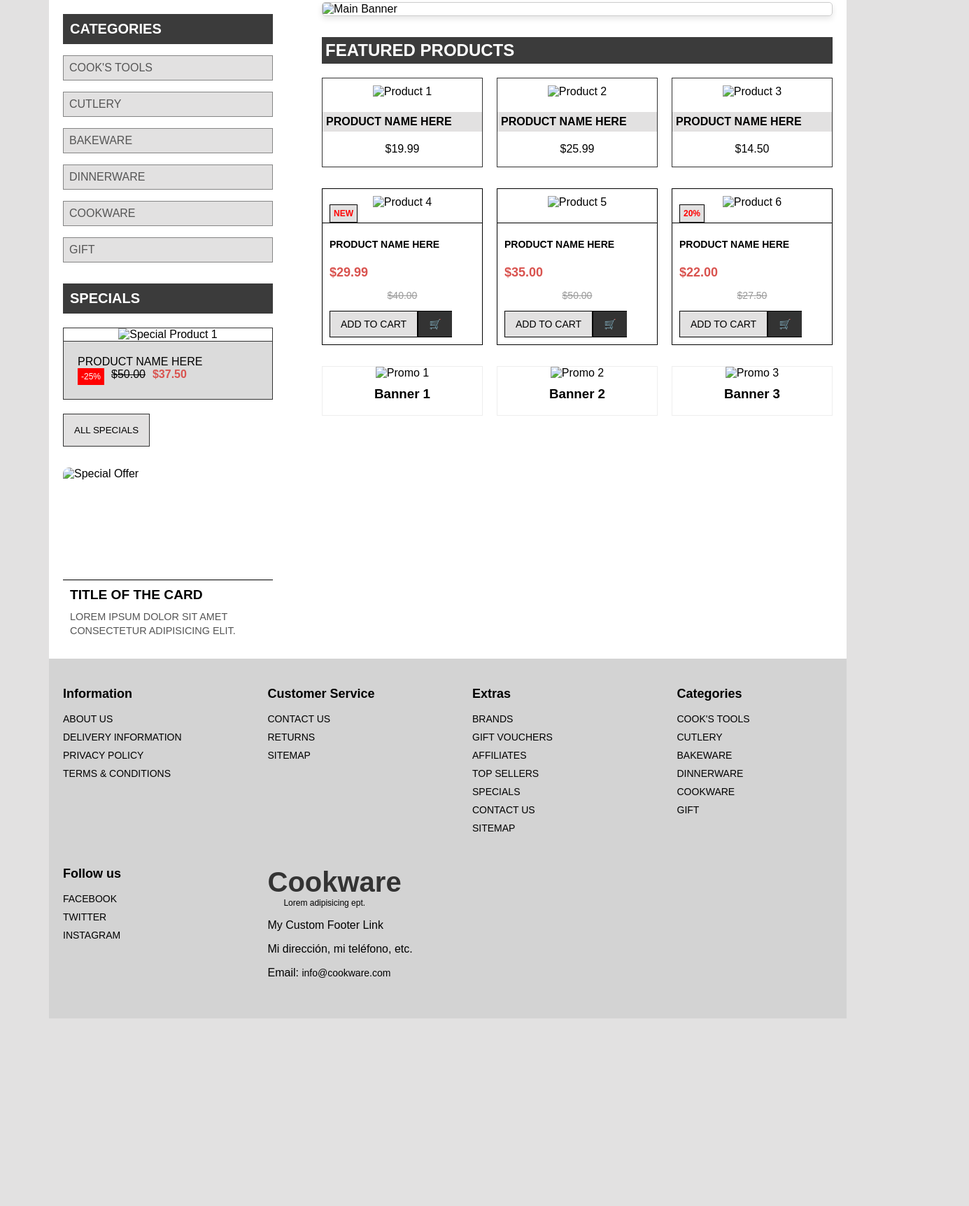
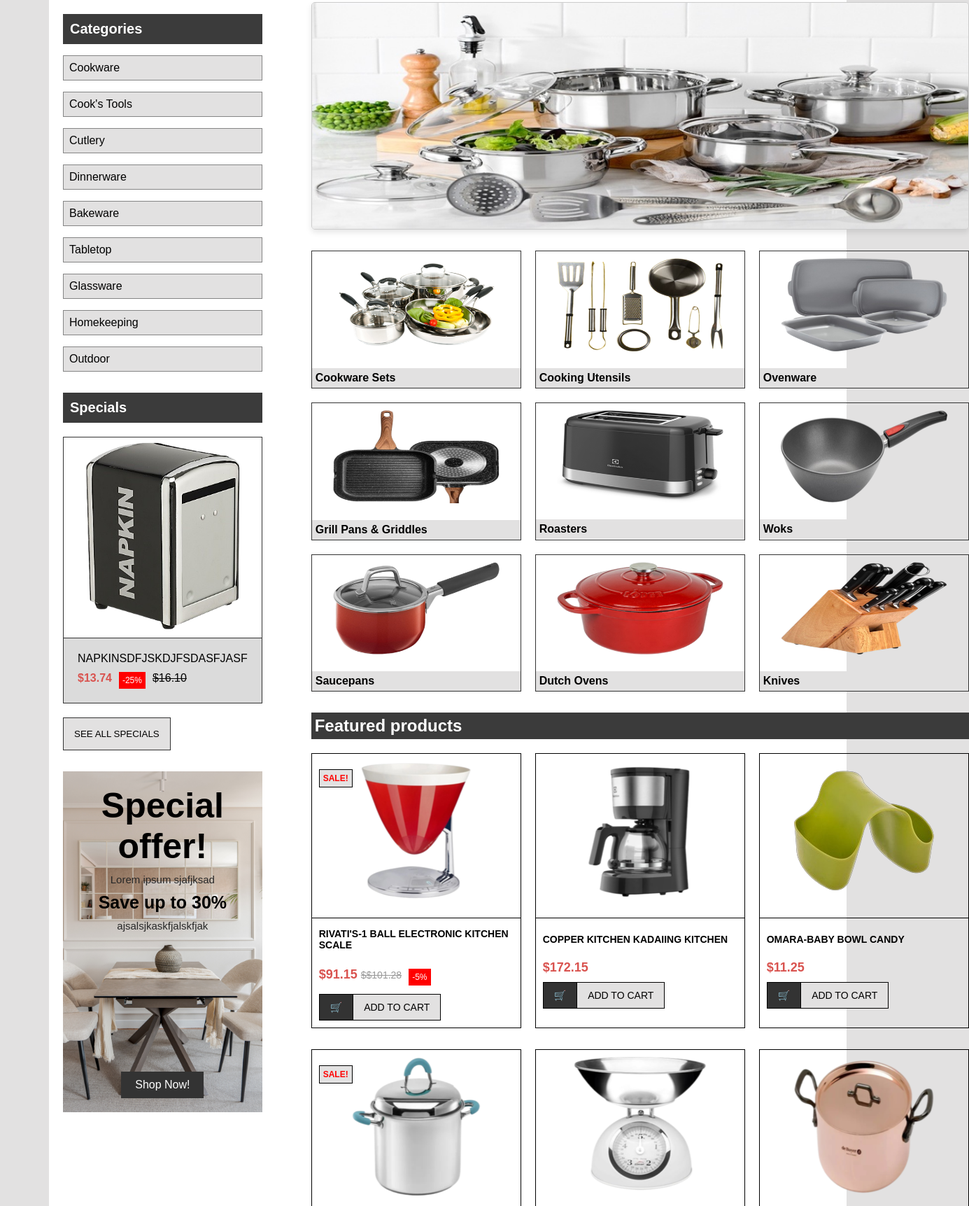
Before and after one commit to juanda22-ty/JuanRodriguezTiendaWeb, a plain HTML site: page index.html in a window 1280 px wide. Shown: the part 133-1856 px from the top of the page at 70% size, 1385 px wide, since content can reach past the window. Before the commit the page ends 1588 px from the top, so only its background shows below. Drawn offline with Linux system fonts and the light colour scheme.

Commit message:
Update index.html

```diff
--- a/index.html
+++ b/index.html
@@ -38,152 +38,212 @@
                         <a href="">🔒 SIGN OUT</a>
                     </div>
                 </div>
-                <div class="cart"><a href="#">🛒 SHOPPING CART (0)</a></div>
+                <div class="cart"><a href="#">🛒 0</a></div>
             </div>
         </div>
     </div>
     <div class="main-content container3">
-        <aside class="sidebar">
+        <div class="sidebar">
             <div class="categories">
-                <h2>CATEGORIES</h2>
-                <p><a href="#">COOK'S TOOLS</a></p>
-                <p><a href="#">CUTLERY</a></p>
-                <p><a href="#">BAKEWARE</a></p>
-                <p><a href="#">DINNERWARE</a></p>
-                <p><a href="#">COOKWARE</a></p>
-                <p><a href="#">GIFT</a></p>
+                <h2>Categories</h2>
+                <div class="tipo">
+                    <p>Cookware</p>
+                    <p>Cook's Tools</p>
+                    <p>Cutlery</p>
+                    <p>Dinnerware</p>
+                    <p>Bakeware</p>
+                    <p>Tabletop</p>
+                    <p>Glassware</p>
+                    <p>Homekeeping</p>
+                    <p>Outdoor</p>
+                </div>
             </div>
             <div class="specials">
-                <h2>SPECIALS</h2>
+                <h2>Specials</h2>
                 <div class="special-item">
-                    <img src="./img/imagen3.jpg" alt="Special Product 1">
-                    <p class="etiqueta">
-                        25%
-                    </p>
+                    <img src="./img/1000045217.png" alt="Product Image">
                     <div class="special-item2">
-                        <p>PRODUCT NAME HERE</p>
-                        <p class="precio-item">
-                            <span id="descuento">-25%</span>
-                            <span class="old-price">$50.00</span>
-                            <span class="price">$37.50</span>
-                        </p>
+                        <p>NAPKINSDFJSKDJFSDASFJASF</p>
+                        <div class="precio-item">
+                            <p class="price">$13.74</p>
+                            <p id="descuento">-25%</p>
+                            <span class="old-price">$16.10</span>
+                        </div>
                     </div>
                 </div>
-                <button>ALL SPECIALS</button>
+                <button>SEE ALL SPECIALS</button>
             </div>
-            <div class="special-offer-card">
-                <img src="./img/imagen4.jpg" alt="Special Offer">
-                <div class="info-card">
-                    <h3>TITLE OF THE CARD</h3>
-                    <p>Lorem ipsum dolor sit amet consectetur adipisicing elit.</p>
+            <div class="special-offer-banner">
+                <h2>Special offer!</h2>
+                <div class="oferta">
+                    <p>Lorem ipsum sjafjksad</p>
+                    <h4>Save up to 30%</h4>
+                    <p>ajsalsjkaskfjalskfjak</p>
+                </div>
+                <button>Shop Now!</button>
+            </div>
+        </div>
+
+        <div class="product-area">
+            <div class="main-banner">
+                <img src="./img/ollas.jpg" alt="Main Banner">
+            </div>
+            <div class="product-grid">
+                <div class="grid-item">
+                    <img src="./img/setollas.png" alt="Cookware Sets">
+                    <h3>Cookware Sets</h3>
+                    <a href="#"><i class="fas fa-arrow-right"></i></a>
+                </div>
+                <div class="grid-item">
+                    <img src="./img/utensilios.png" alt="Cooking Utensils">
+                    <h3>Cooking Utensils</h3>
+                    <a href="#"><i class="fas fa-arrow-right"></i></a>
+                </div>
+                <div class="grid-item">
+                    <img src="./img/owenwave.png" alt="Ovenware">
+                    <h3>Ovenware</h3>
+                    <a href="#"><i class="fas fa-arrow-right"></i></a>
+                </div>
+                <div class="grid-item">
+                    <img src="./img/grillpans.png" alt="Grill Pans & Griddles">
+                    <h3>Grill Pans & Griddles</h3>
+                    <a href="#"><i class="fas fa-arrow-right"></i></a>
+                </div>
+                <div class="grid-item">
+                    <img src="./img/tostadora.png" alt="Roasters">
+                    <h3>Roasters</h3>
+                    <a href="#"><i class="fas fa-arrow-right"></i></a>
+                </div>
+                <div class="grid-item">
+                    <img src="./img/woks.png" alt="Woks">
+                    <h3>Woks</h3>
+                    <a href="#"><i class="fas fa-arrow-right"></i></a>
+                </div>
+                <div class="grid-item">
+                    <img src="./img/saucepans.png" alt="Saucepans">
+                    <h3>Saucepans</h3>
+                    <a href="#"><i class="fas fa-arrow-right"></i></a>
+                </div>
+                <div class="grid-item">
+                    <img src="./img/dutchoven.png" alt="Dutch Ovens">
+                    <h3>Dutch Ovens</h3>
+                    <a href="#"><i class="fas fa-arrow-right"></i></a>
+                </div>
+                <div class="grid-item">
+                    <img src="./img/cuchillos.png" alt="Knives">
+                    <h3>Knives</h3>
+                    <a href="#"><i class="fas fa-arrow-right"></i></a>
                 </div>
             </div>
-        </aside>
-        <main class="product-area">
-            <div class="main-banner">
-                <img src="./img/imagen1.jpg" alt="Main Banner">
-            </div>
+
             <div class="featured-products">
-                <h2>FEATURED PRODUCTS</h2>
-                <div class="product-grid">
-                    <div class="grid-item">
-                        <img src="./img/item1.png" alt="Product 1">
-                        <h3>PRODUCT NAME HERE</h3>
-                        <p class="price">$19.99</p>
+                <h2>Featured products</h2>
+                <div class="product-row">
+                    <div class="product-card">
+                        <p class="etiqueta">SALE!</p>
+                        <img src="./img/balanza.png" alt="Product">
+                        <div class="info-card">
+                            <p class="product-name">RIVATI'S-1 BALL ELECTRONIC KITCHEN SCALE</p>
+                            <div class="precio-item">
+                                <p class="price">$91.15 <span class="old-price">$$101.28</span></p>
+                                <p id="descuento">-5%</p>
+                            </div>
+                            <div class="botontarjeta">
+                                <button id="carrito">🛒</button>
+                                <button id="textoboton">ADD TO CART</button>
+                            </div>
+                        </div>
                     </div>
-                    <div class="grid-item">
-                        <img src="./img/item2.png" alt="Product 2">
-                        <h3>PRODUCT NAME HERE</h3>
-                        <p class="price">$25.99</p>
+                    <div class="product-card">
+                        <img src="./img/cafetera.png" alt="Product">
+                        <div class="info-card">
+                            <p class="product-name">COPPER KITCHEN KADAIING KITCHEN</p>
+                            <p class="price">$172.15</p>
+                            <div class="botontarjeta">
+                                <button id="carrito">🛒</button>
+                                <button id="textoboton">ADD TO CART</button>
+                            </div>
+                        </div>
                     </div>
-                    <div class="grid-item">
-                        <img src="./img/item3.png" alt="Product 3">
-                        <h3>PRODUCT NAME HERE</h3>
-                        <p class="price">$14.50</p>
+                    <div class="product-card">
+                        <img src="./img/esponja.png" alt="Product">
+                        <div class="info-card">
+                            <p class="product-name">OMARA-BABY BOWL CANDY</p>
+                            <p class="price">$11.25</p>
+                            <div class="botontarjeta">
+                                <button id="carrito">🛒</button>
+                                <button id="textoboton">ADD TO CART</button>
+                            </div>
+                        </div>
+
                     </div>
                 </div>
                 <div class="product-row">
                     <div class="product-card">
-                        <p class="etiqueta">NEW</p>
-                        <img src="./img/item4.png" alt="Product 4">
+                        <p class="etiqueta">SALE!</p>
+                        <img src="./img/ollaexpress.png" alt="Product">
                         <div class="info-card">
-                            <h3 class="product-name">PRODUCT NAME HERE</h3>
-                            <p class="price">$29.99</p>
-                            <p class="old-price">$40.00</p>
+                            <p class="product-name">TOTALL-JAW BLOW PRESSURE COOKER</p>
+                            <div class="precio-item">
+                                <p class="price">$54.56 <span class="old-price">$$82.02</span></p>
+                                <p id="descuento">-3%</p>
+                            </div>
                             <div class="botontarjeta">
+                                <button id="carrito">🛒</button>
                                 <button id="textoboton">ADD TO CART</button>
-                                <button id="carrito">🛒</button>
                             </div>
                         </div>
                     </div>
                     <div class="product-card">
-                        <img src="./img/item5.png" alt="Product 5">
+                        <img src="./img/pesa.png" alt="Product">
                         <div class="info-card">
-                            <h3 class="product-name">PRODUCT NAME HERE</h3>
-                            <p class="price">$35.00</p>
-                            <p class="old-price">$50.00</p>
+                            <p class="product-name">MECHANICAL KITCHEN SCALES</p>
+                            <p class="price">$24.15</p>
                             <div class="botontarjeta">
+                                <button id="carrito">🛒</button>
                                 <button id="textoboton">ADD TO CART</button>
-                                <button id="carrito">🛒</button>
                             </div>
                         </div>
                     </div>
                     <div class="product-card">
-                        <p class="etiqueta">20%</p>
-                        <img src="./img/item6.png" alt="Product 6">
+                        <img src="./img/ollagrande.png" alt="Product">
                         <div class="info-card">
-                            <h3 class="product-name">PRODUCT NAME HERE</h3>
-                            <p class="price">$22.00</p>
-                            <p class="old-price">$27.50</p>
+                            <p class="product-name">BAKINGWARE NONSTICK COPPER AND ALUMINUM</p>
+                            <p class="price">$64.15</p>
                             <div class="botontarjeta">
+                                <button id="carrito">🛒</button>
                                 <button id="textoboton">ADD TO CART</button>
-                                <button id="carrito">🛒</button>
                             </div>
                         </div>
                     </div>
                 </div>
             </div>
+
             <div class="promo-banners">
-                <div class="promo-banner">
-                    <img src="./img/banner_1.png" alt="Promo 1">
-                    <h3>Banner 1</h3>
+                <div class="special-offer-card">
+                    <img src="./img/plato2.jpeg" alt="Food with chicken and broccoli">
+                    <h3>Special offer</h3>
+                    <p>LOREM IPSUM DOLOR SIT AMET CONSE CTETUR ADIPISCI NG ELIT, SED DO EIUSMOD TEMPOR</p>
                 </div>
-                <div class="promo-banner">
-                    <img src="./img/banner_2.png" alt="Promo 2">
-                    <h3>Banner 2</h3>
+                <div class="special-offer-card">
+                    <img src="./img/plato1.jpg" alt="Stack of stainless steel pots and pans">
+                    <h3>Special offer</h3>
+                    <p>LOREM IPSUM DOLOR SIT AMET CONSE CTETUR ADIPISCI NG ELIT, SED DO EIUSMOD TEMPOR</p>
                 </div>
-                <div class="promo-banner">
-                    <img src="./img/banner_3.png" alt="Promo 3">
-                    <h3>Banner 3</h3>
+                <div class="special-offer-card">
+                    <img src="./img/plato3.jpg" alt="Casserole dish with pasta and cheese">
+                    <h3>Special offer</h3>
+                    <p>LOREM IPSUM DOLOR SIT AMET CONSE CTETUR ADIPISCI NG ELIT, SED DO EIUSMOD TEMPOR</p>
                 </div>
             </div>
-        </main>
+        </div>
     </div>
     <div class="footer">
         <div class="container">
             <div class="footer-column">
                 <h3>Information</h3>
                 <ul>
-                    <li><a href="#">ABOUT US</a></li>
-                    <li><a href="#">DELIVERY INFORMATION</a></li>
-                    <li><a href="#">PRIVACY POLICY</a></li>
-                    <li><a href="#">TERMS & CONDITIONS</a></li>
-                </ul>
-            </div>
-            <div class="footer-column">
-                <h3>Customer Service</h3>
-                <ul>
-                    <li><a href="#">CONTACT US</a></li>
-                    <li><a href="#">RETURNS</a></li>
-                    <li><a href="#">SITEMAP</a></li>
-                </ul>
-            </div>
-            <div class="footer-column">
-                <h3>Extras</h3>
-                <ul>
-                    <li><a href="#">BRANDS</a></li>
-                    <li><a href="#">GIFT VOUCHERS</a></li>
-                    <li><a href="#">AFFILIATES</a></li>
+                    <li><a href="#">NEW PRODUCTS</a></li>
                     <li><a href="#">TOP SELLERS</a></li>
                     <li><a href="#">SPECIALS</a></li>
                     <li><a href="#">CONTACT US</a></li>
```
